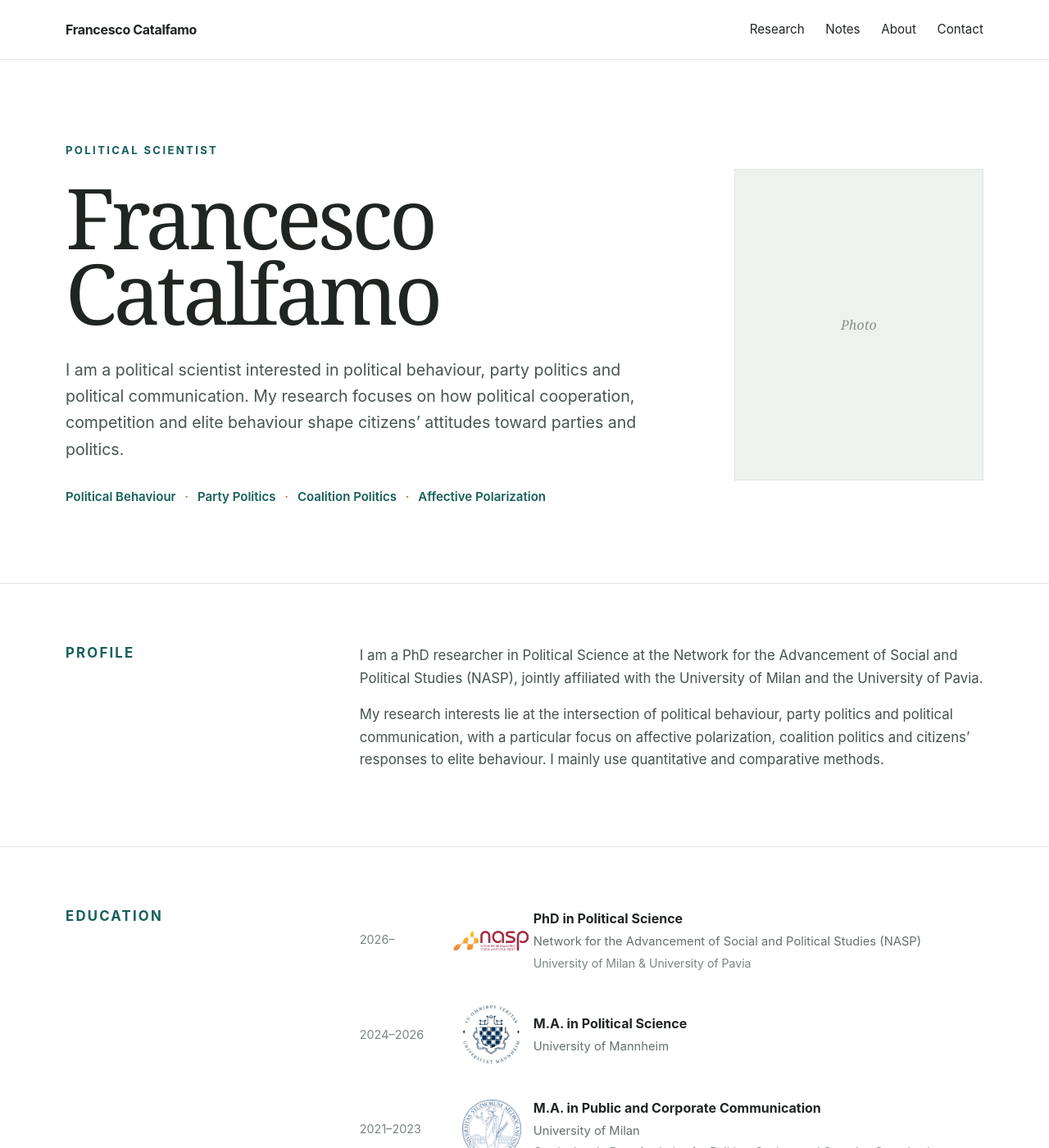
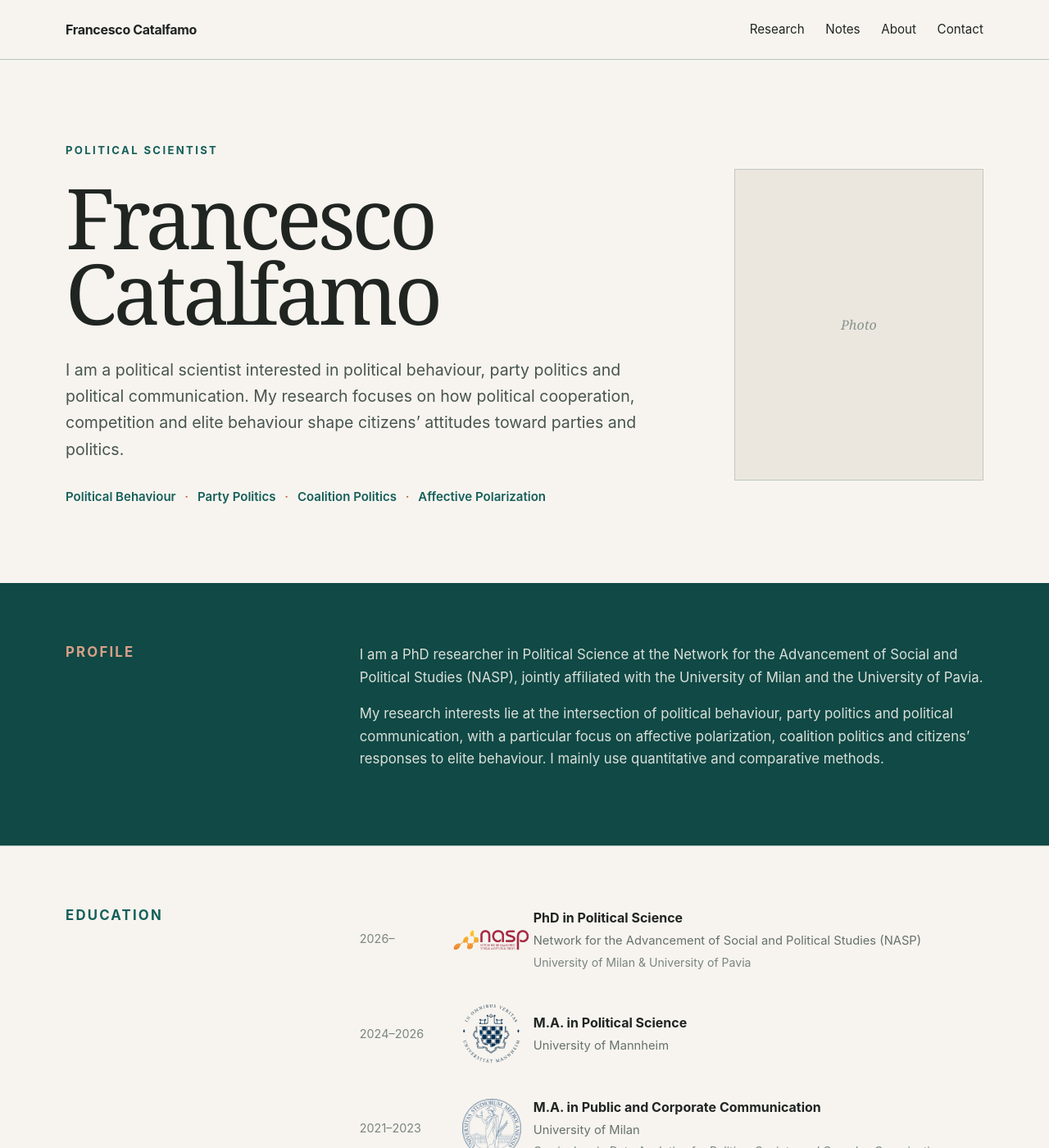
Before and after one commit to FCatalfamo/FCatalfamo.github.io, a Jekyll site: the page built from index.html, in a window 1280 px wide and 1400 px high. Shown: the whole window at 82% size. Built offline with Jekyll 4.4.1, drawn with Linux system fonts in a browser that asks for light colours.

Commit message:
Update index.html

```diff
--- a/index.html
+++ b/index.html
@@ -34,12 +34,14 @@ title: Francesco Catalfamo
             --accent: #c46a4a;
             --accent-soft: #f6ebe6;
 
+            --warm: #f7f4ef;
+
             --ink: #202522;
             --muted: #66716c;
-            --line: #dfe6e2;
-
-            --paper: #ffffff;
-            --paper-soft: #fafbf9;
+
+            --white: #ffffff;
+
+            --warm-line: rgba(16, 73, 69, 0.28);
 
             --max-width: 1120px;
 
@@ -71,7 +73,7 @@ title: Francesco Catalfamo
 
             color: var(--ink);
 
-            background: var(--paper);
+            background: var(--warm);
 
             line-height: 1.65;
 
@@ -118,11 +120,11 @@ title: Francesco Catalfamo
 
             z-index: 100;
 
-            background: rgba(255, 255, 255, 0.94);
+            background: rgba(247, 244, 239, 0.95);
 
             backdrop-filter: blur(12px);
 
-            border-bottom: 1px solid var(--line);
+            border-bottom: 1px solid var(--warm-line);
 
         }
 
@@ -173,6 +175,8 @@ title: Francesco Catalfamo
         .hero {
 
             padding: 100px 0 92px;
+
+            background: var(--warm);
 
         }
 
@@ -298,9 +302,9 @@ title: Francesco Catalfamo
 
             aspect-ratio: 4 / 5;
 
-            background: #edf2ef;
-
-            border: 1px solid var(--line);
+            background: #ebe7df;
+
+            border: 1px solid rgba(16, 73, 69, 0.20);
 
             display: flex;
 
@@ -330,13 +334,29 @@ title: Francesco Catalfamo
 
         .section {
 
-            border-top: 1px solid var(--line);
-
             padding: 74px 0;
 
         }
 
 
+        .warm-section {
+
+            background: var(--warm);
+
+            border-top: 1px solid var(--warm-line);
+
+        }
+
+
+        .dark-section {
+
+            background: var(--petrol-dark);
+
+            color: #f7f4ef;
+
+        }
+
+
         .section-grid {
 
             display: grid;
@@ -365,6 +385,13 @@ title: Francesco Catalfamo
         }
 
 
+        .dark-section .section-label {
+
+            color: #d8a088;
+
+        }
+
+
         .section-copy {
 
             color: #46524d;
@@ -372,6 +399,13 @@ title: Francesco Catalfamo
             font-size: 1.05rem;
 
             max-width: 820px;
+
+        }
+
+
+        .dark-section .section-copy {
+
+            color: rgba(247, 244, 239, 0.88);
 
         }
 
@@ -645,7 +679,7 @@ title: Francesco Catalfamo
                 linear-gradient(
                     135deg,
                     var(--petrol-soft) 0%,
-                    #f7f3ed 100%
+                    #f1e9e2 100%
                 );
 
             color: var(--petrol);
@@ -778,7 +812,7 @@ title: Francesco Catalfamo
 
         .note-list {
 
-            border-top: 1px solid var(--line);
+            border-top: 1px solid rgba(16, 73, 69, 0.18);
 
         }
 
@@ -795,7 +829,7 @@ title: Francesco Catalfamo
 
             padding: 24px 0;
 
-            border-bottom: 1px solid var(--line);
+            border-bottom: 1px solid rgba(16, 73, 69, 0.18);
 
         }
 
@@ -1002,6 +1036,8 @@ title: Francesco Catalfamo
 
             margin: 0 0 18px;
 
+            color: #f7f4ef;
+
         }
 
 
@@ -1013,7 +1049,7 @@ title: Francesco Catalfamo
 
             gap: 6px;
 
-            color: var(--petrol);
+            color: #d8a088;
 
             font-size: 1rem;
 
@@ -1021,7 +1057,7 @@ title: Francesco Catalfamo
 
             padding-bottom: 3px;
 
-            border-bottom: 1px solid var(--petrol);
+            border-bottom: 1px solid rgba(216, 160, 136, 0.75);
 
             transition: 0.18s ease;
 
@@ -1030,9 +1066,9 @@ title: Francesco Catalfamo
 
         .cv-link:hover {
 
-            color: var(--petrol-dark);
-
-            border-color: var(--petrol-dark);
+            color: #ffffff;
+
+            border-color: #ffffff;
 
         }
 
@@ -1050,11 +1086,32 @@ title: Francesco Catalfamo
         }
 
 
+        .dark-section .text-link {
+
+            color: #d8a088;
+
+        }
+
+
+        .dark-section .text-link:hover {
+
+            color: #ffffff;
+
+        }
+
+
         .contact-email {
 
             margin-top: 14px;
 
-            color: #46524d;
+            color: rgba(247, 244, 239, 0.88);
+
+        }
+
+
+        .contact-email a:hover {
+
+            color: #ffffff;
 
         }
 
@@ -1074,11 +1131,13 @@ title: Francesco Catalfamo
 
         .site-footer {
 
-            border-top: 1px solid var(--line);
+            background: var(--petrol-dark);
+
+            border-top: 1px solid rgba(247, 244, 239, 0.12);
 
             padding: 28px 0;
 
-            color: #7a8580;
+            color: rgba(247, 244, 239, 0.60);
 
             font-size: 0.82rem;
 
@@ -1478,7 +1537,7 @@ title: Francesco Catalfamo
         ====================================== -->
 
 
-        <section class="section">
+        <section class="section dark-section">
 
             <div class="container section-grid">
 
@@ -1527,7 +1586,7 @@ title: Francesco Catalfamo
         ====================================== -->
 
 
-        <section class="section">
+        <section class="section warm-section">
 
             <div class="container section-grid">
 
@@ -1705,7 +1764,7 @@ title: Francesco Catalfamo
         ====================================== -->
 
 
-        <section class="section">
+        <section class="section warm-section">
 
             <div class="container">
 
@@ -1731,22 +1790,7 @@ title: Francesco Catalfamo
                 <div class="research-cards">
 
 
-                    <!-- COALITION FORMATION -->
-
-
                     <article class="research-card">
-
-
-                        <!--
-                        Quando avrai la cover, sostituisci il blocco
-                        research-placeholder con:
-
-                        <img
-                            class="research-cover"
-                            src="/assets/images/research/coalition-formation.jpg"
-                            alt="Cover for The Affective Consequences of Coalition Formation"
-                        >
-                        -->
 
 
                         <a
@@ -1792,9 +1836,6 @@ title: Francesco Catalfamo
 
 
 
-                    <!-- VISIBLE DIVISION -->
-
-
                     <article class="research-card">
 
 
@@ -1845,11 +1886,11 @@ title: Francesco Catalfamo
 
 
         <!-- ======================================
-             LATEST NOTES
+             NOTES
         ====================================== -->
 
 
-        <section class="section">
+        <section class="section warm-section">
 
             <div class="container">
 
@@ -1993,7 +2034,7 @@ title: Francesco Catalfamo
         ====================================== -->
 
 
-        <section class="section">
+        <section class="section dark-section">
 
             <div class="container cv-contact">
 
```
